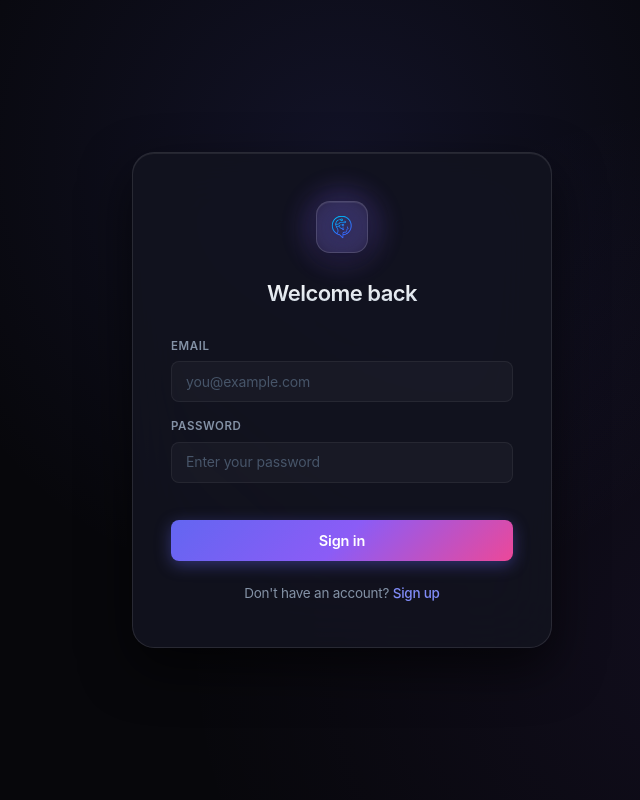
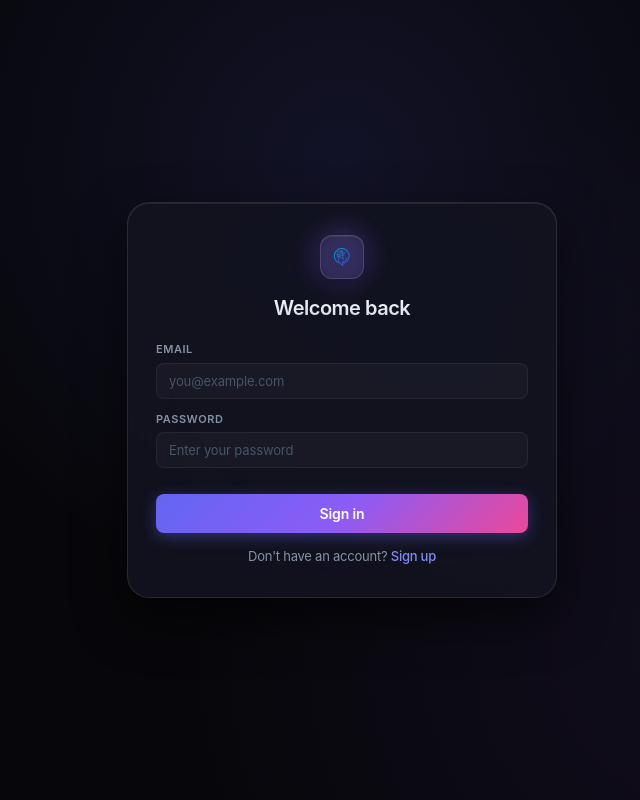
Before and after one commit to priyanshu-pal88/SynapseAI, a React (Vite) app in the folder frontend/: page /login in a window 1280 px wide. Shown: the whole page, without its empty margins (298-938 px from the left). Built offline with nearby package versions, Linux system fonts and the light colour scheme; no server answers.

Commit message:
fix(ui): optimize register page spacing and layout so entire form fits viewport comfortably

```diff
--- a/frontend/src/components/AuthLayout.css
+++ b/frontend/src/components/AuthLayout.css
@@ -1,5 +1,5 @@
 /* ════════════════════════════════════════════════════════════════
-   Auth Layout — Luxury Apple / Linear Authentication Pages
+   Auth Layout — Compact Luxury Apple / Linear Authentication
    ════════════════════════════════════════════════════════════════ */
 
 .auth-container {
@@ -7,35 +7,38 @@
   display: flex;
   align-items: center;
   justify-content: center;
-  background-color: var(--bg-core);
+  background-color: var(--bg-core, #07070b);
   background-image:
     radial-gradient(circle at 50% 20%, rgba(99, 102, 241, 0.12) 0%, transparent 50%),
     radial-gradient(circle at 80% 80%, rgba(139, 92, 246, 0.08) 0%, transparent 45%);
-  color: var(--text-primary);
-  padding: 24px;
+  color: var(--text-primary, #f8fafc);
+  padding: 24px 16px;
   position: relative;
-  overflow: hidden;
+  overflow-y: auto;
+  box-sizing: border-box;
 }
 
 .auth-form {
-  background: var(--bg-glass-thick);
-  border: 1px solid var(--border-light);
-  border-radius: var(--radius-xl);
-  padding: 44px 38px;
+  background: var(--bg-glass-thick, rgba(18, 19, 30, 0.9));
+  border: 1px solid var(--border-light, rgba(255, 255, 255, 0.1));
+  border-radius: var(--radius-xl, 20px);
+  padding: 30px 28px;
   width: 100%;
-  max-width: 420px;
+  max-width: 430px;
   box-shadow: 0 20px 50px rgba(0, 0, 0, 0.6), var(--bevel-light);
   backdrop-filter: blur(32px) saturate(180%);
   -webkit-backdrop-filter: blur(32px) saturate(180%);
-  animation: authCardEnter 0.6s var(--ease-spring);
+  animation: authCardEnter 0.5s var(--ease-spring, ease);
   position: relative;
   z-index: 10;
+  margin: auto 0;
+  box-sizing: border-box;
 }
 
 @keyframes authCardEnter {
   from {
     opacity: 0;
-    transform: translateY(20px) scale(0.96);
+    transform: translateY(16px) scale(0.97);
   }
   to {
     opacity: 1;
@@ -49,17 +52,17 @@
   align-items: center;
   justify-content: center;
   position: relative;
-  width: 60px;
-  height: 60px;
-  margin: 0 auto 20px;
+  width: 48px;
+  height: 48px;
+  margin: 0 auto 12px;
 }
 
 .auth-logo-aura {
   position: absolute;
-  inset: -10px;
+  inset: -8px;
   border-radius: 50%;
   background: radial-gradient(circle, rgba(99, 102, 241, 0.5) 0%, rgba(139, 92, 246, 0.25) 50%, transparent 70%);
-  filter: blur(12px);
+  filter: blur(10px);
   animation: authAura 4s infinite ease-in-out;
 }
 
@@ -71,98 +74,106 @@
 .auth-logo-frame {
   position: relative;
   z-index: 2;
-  width: 52px;
-  height: 52px;
-  border-radius: var(--radius-md, 14px);
+  width: 44px;
+  height: 44px;
+  border-radius: 12px;
   background: rgba(255, 255, 255, 0.04);
   border: 1px solid rgba(255, 255, 255, 0.14);
   display: flex;
   align-items: center;
   justify-content: center;
-  box-shadow: 0 6px 20px rgba(0, 0, 0, 0.4), var(--bevel-light);
+  box-shadow: 0 4px 14px rgba(0, 0, 0, 0.4), var(--bevel-light);
   backdrop-filter: blur(16px);
   -webkit-backdrop-filter: blur(16px);
 }
 
 .auth-logo {
-  width: 36px;
-  height: 36px;
+  width: 28px;
+  height: 28px;
   object-fit: contain;
-  filter: drop-shadow(0 2px 6px rgba(0, 0, 0, 0.4));
+  filter: drop-shadow(0 2px 5px rgba(0, 0, 0, 0.4));
 }
 
 .auth-form h2 {
-  font-size: 22px;
+  font-size: 20px;
   font-weight: 600;
   color: #fff;
   text-align: center;
-  margin: 0 0 28px;
+  margin: 0 0 18px;
   letter-spacing: -0.025em;
   background: linear-gradient(180deg, #ffffff 0%, #cbd5e1 100%);
   -webkit-background-clip: text;
   -webkit-text-fill-color: transparent;
 }
 
+/* ── 2-Column Form Row (First Name + Last Name) ── */
+.form-row {
+  display: grid;
+  grid-template-columns: 1fr 1fr;
+  gap: 12px;
+}
+
 /* ── Form Controls ── */
 .form-group {
-  margin-bottom: 16px;
+  margin-bottom: 12px;
 }
 
 .form-group label {
   display: block;
-  font-size: 11.5px;
+  font-size: 11px;
   font-weight: 600;
-  color: var(--text-muted);
-  margin-bottom: 6px;
+  color: var(--text-muted, #94a3b8);
+  margin-bottom: 5px;
   text-transform: uppercase;
   letter-spacing: 0.05em;
 }
 
 .form-group input {
   width: 100%;
-  padding: 11px 14px;
-  border-radius: var(--radius-sm);
-  border: 1px solid var(--border-subtle);
+  padding: 9px 12px;
+  border-radius: 8px;
+  border: 1px solid var(--border-subtle, rgba(255, 255, 255, 0.08));
   background: rgba(255, 255, 255, 0.03);
-  color: var(--text-primary);
-  font-size: 14px;
+  color: var(--text-primary, #f8fafc);
+  font-size: 13.5px;
   font-family: inherit;
   outline: none;
   box-sizing: border-box;
   letter-spacing: -0.01em;
-  transition: all var(--duration-fast);
+  transition: all 0.15s ease;
 }
 
 .form-group input:focus {
-  border-color: var(--accent-light);
+  border-color: var(--accent-light, #818cf8);
   background: rgba(255, 255, 255, 0.05);
-  box-shadow: 0 0 0 3px var(--accent-subtle), 0 2px 10px rgba(99, 102, 241, 0.15);
+  box-shadow: 0 0 0 3px rgba(99, 102, 241, 0.18), 0 2px 10px rgba(99, 102, 241, 0.15);
 }
 
 .form-group input::placeholder {
-  color: var(--text-faint);
+  color: var(--text-faint, #64748b);
+  font-size: 13px;
 }
 
 .auth-btn {
   width: 100%;
-  padding: 12px;
-  border-radius: var(--radius-sm);
+  padding: 11px;
+  border-radius: 8px;
   border: none;
-  background: var(--accent-gradient);
+  background: var(--accent-gradient, linear-gradient(135deg, #6366f1 0%, #8b5cf6 50%, #ec4899 100%));
   color: #fff;
-  font-size: 14.5px;
+  font-size: 14px;
   font-weight: 600;
   font-family: inherit;
   cursor: pointer;
-  margin-top: 22px;
+  margin-top: 14px;
   letter-spacing: -0.01em;
   box-shadow: 0 4px 16px rgba(99, 102, 241, 0.4);
-  transition: all var(--duration-fast) var(--ease-spring);
+  transition: all 0.15s var(--ease-spring, ease);
 }
 
 .auth-btn:hover:not(:disabled) {
   transform: translateY(-1px);
-  box-shadow: 0 6px 22px rgba(99, 102, 241, 0.6);
+  box-shadow: 0 6px 20px rgba(99, 102, 241, 0.6);
 }
 
 .auth-btn:active:not(:disabled) {
@@ -177,16 +188,16 @@
 
 .auth-link {
   text-align: center;
-  margin-top: 22px;
-  font-size: 13.5px;
-  color: var(--text-muted);
+  margin-top: 14px;
+  font-size: 13px;
+  color: var(--text-muted, #94a3b8);
 }
 
 .auth-link a {
-  color: var(--accent-light);
+  color: var(--accent-light, #818cf8);
   text-decoration: none;
   font-weight: 500;
-  transition: color var(--duration-fast);
+  transition: color 0.15s ease;
 }
 
 .auth-link a:hover {
@@ -196,14 +207,14 @@
 
 .error-message {
   color: #fff;
-  background: var(--danger-subtle);
+  background: var(--danger-subtle, rgba(244, 63, 94, 0.12));
   border: 1px solid rgba(244, 63, 94, 0.3);
-  border-radius: var(--radius-sm);
-  padding: 10px 14px;
-  margin-bottom: 18px;
-  font-size: 13px;
+  border-radius: 8px;
+  padding: 9px 12px;
+  margin-bottom: 14px;
+  font-size: 12.5px;
   font-weight: 500;
-  animation: errorShake 0.4s var(--ease-spring);
+  animation: errorShake 0.4s var(--ease-spring, ease);
 }
 
 @keyframes errorShake {
@@ -221,16 +232,16 @@
   flex-direction: column;
   align-items: center;
   justify-content: center;
-  background: var(--bg-core);
-  color: var(--text-primary);
+  background: var(--bg-core, #07070b);
+  color: var(--text-primary, #f8fafc);
   gap: 16px;
 }
 
 .loading-spinner {
   width: 32px;
   height: 32px;
-  border: 2.5px solid var(--border-light);
-  border-top: 2.5px solid var(--accent-light);
+  border: 2.5px solid var(--border-light, rgba(255, 255, 255, 0.1));
+  border-top: 2.5px solid var(--accent-light, #818cf8);
   border-radius: 50%;
   animation: spin 0.8s linear infinite;
 }
@@ -241,12 +252,16 @@
 
 .auth-loading p {
   font-size: 14px;
-  color: var(--text-muted);
+  color: var(--text-muted, #94a3b8);
   margin: 0;
 }
 
 @media (max-width: 480px) {
   .auth-form {
-    padding: 34px 22px;
+    padding: 24px 18px;
+  }
+  .form-row {
+    grid-template-columns: 1fr;
+    gap: 0;
   }
 }
--- a/frontend/src/pages/Register.jsx
+++ b/frontend/src/pages/Register.jsx
@@ -86,6 +86,7 @@ const Register = () => {
           <div className="error-message">{error}</div>
         )}
 
+        <div className="form-row">
           <div className="form-group">
             <label htmlFor="firstName">First Name</label>
             <input
@@ -94,7 +95,7 @@ const Register = () => {
               type="text"
               value={formData.firstName}
               onChange={handleChange}
-            placeholder="Enter your first name"
+              placeholder="First name"
               required
             />
           </div>
@@ -107,9 +108,10 @@ const Register = () => {
               type="text"
               value={formData.lastName}
               onChange={handleChange}
-            placeholder="Enter your last name"
+              placeholder="Last name"
               required
             />
+          </div>
         </div>
 
         <div className="form-group">
```
Lines whose indentation alone changed are shown as unchanged.
